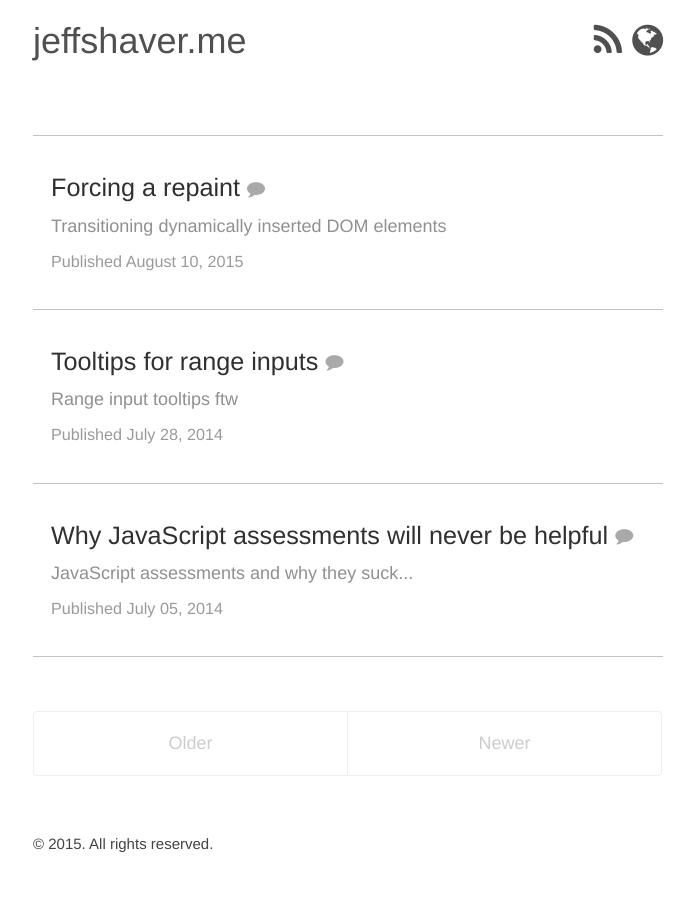
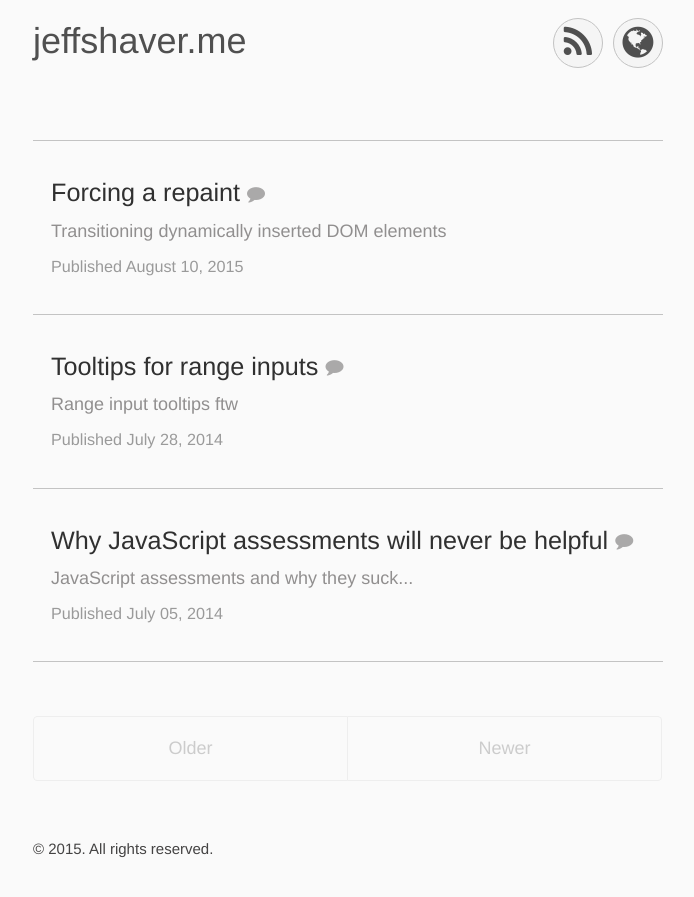
Before and after one commit to jeffshaver/jeffshaver.github.io, a Jekyll site: the page built from index.html, in a window 1280 px wide. Shown: the top 897 px of the page, without its empty margins (292-986 px from the left). Built offline with Jekyll 4.4.1, drawn with Linux system fonts in a browser that asks for light colours; nearby versions of some CDN libraries; the list of posts is cut into pages by our own code; comment, search, counter and statistics services are not loaded.

Commit message:
more style updates

```diff
--- a/_sass/_base.scss
+++ b/_sass/_base.scss
@@ -27,7 +27,7 @@ html {
 body {
   color: #444343;
   font-weight: 200;
-  background-color: #fff;
+  background-color: darken(#fff, 2%);
   -webkit-text-size-adjust: 100%;
       -ms-text-size-adjust: 100%;
 }
--- a/_sass/_masthead.scss
+++ b/_sass/_masthead.scss
@@ -22,6 +22,17 @@
     }
   }
 
+  .float-right a {
+    border-radius: 50%;
+    display: inline-block;
+    height: 50px;
+    line-height: 48px;
+    width: 50px;
+    border: 1px solid lighten(#444343, 50%);
+    background: darken(#fff, 4%);
+    text-align: center;
+  }
+
   small {
     font-size: 75%;
     font-weight: 400;
--- a/_sass/_posts.scss
+++ b/_sass/_posts.scss
@@ -23,7 +23,7 @@
   display: block;
   padding: 2em 1em;
   &:hover {
-    background: darken(#fff, 2%);
+    background: darken(#fff, 4%);
   }
 }
 
```
